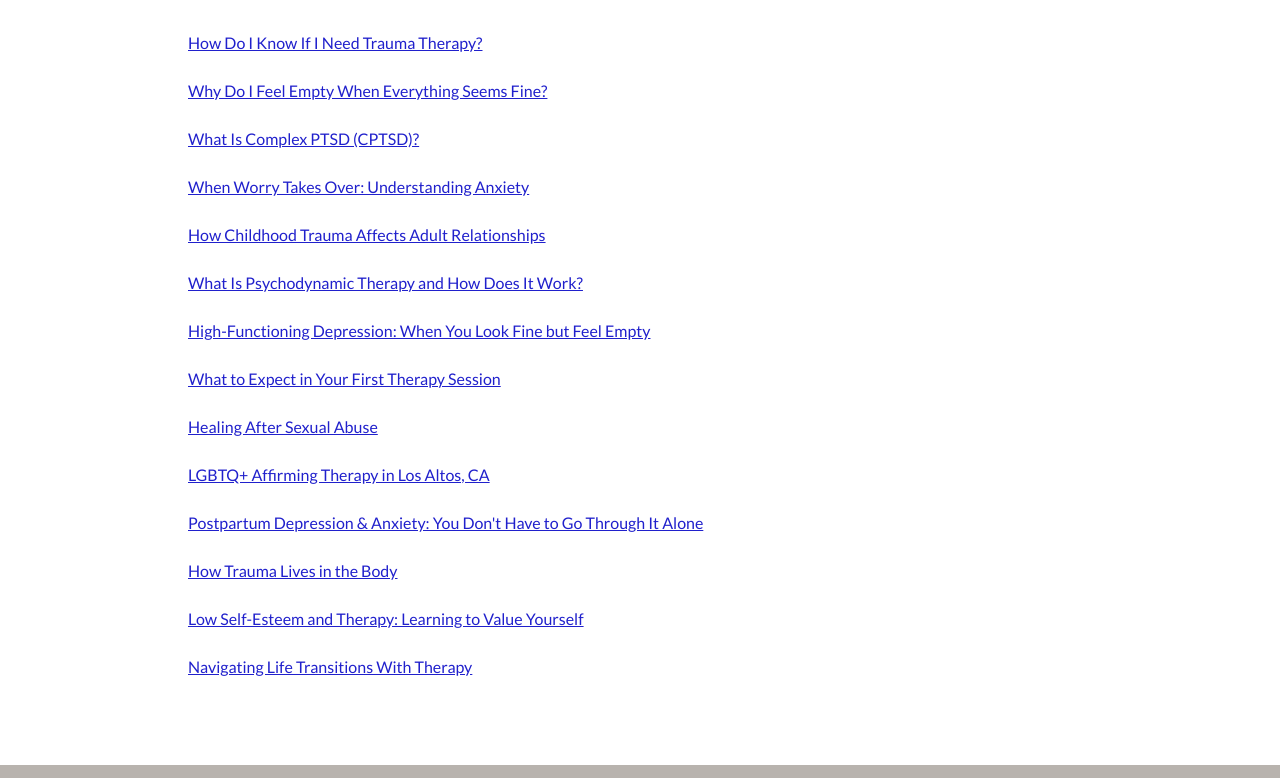
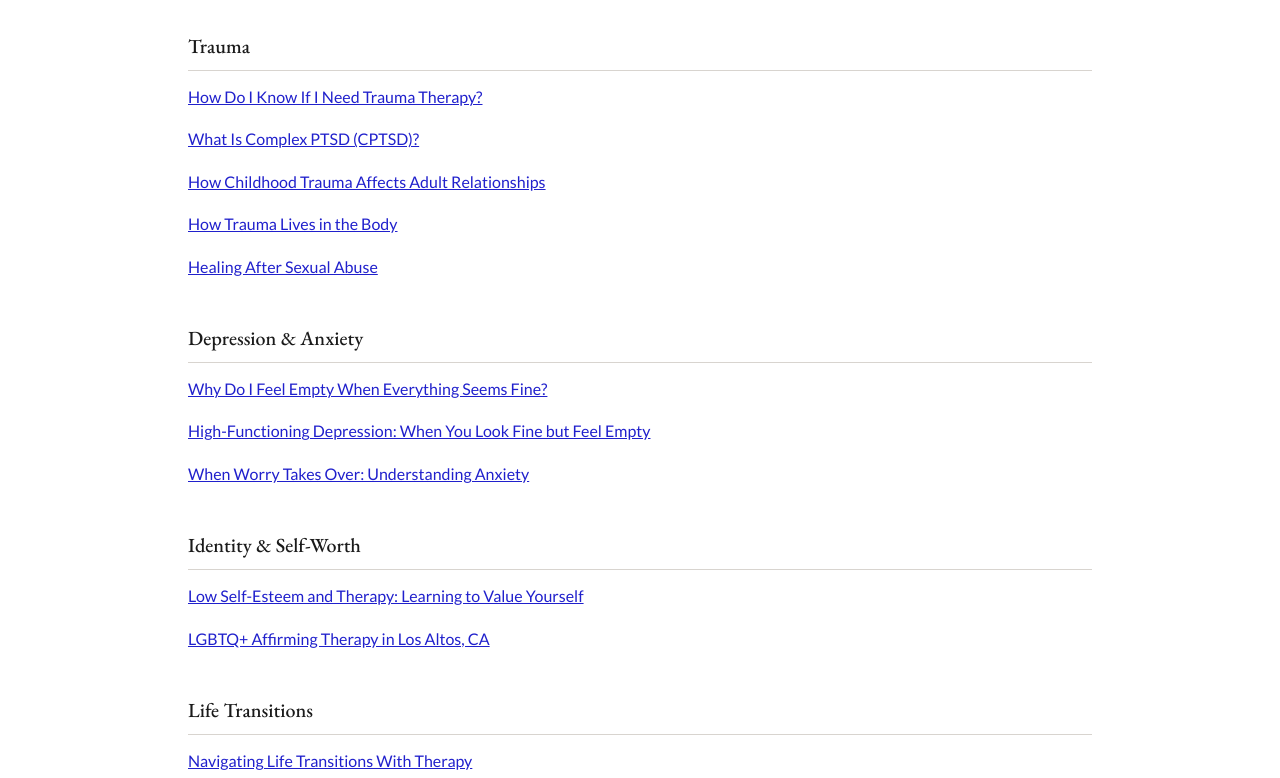
Before and after one commit to itayt-eng/hilateller-site, a plain HTML site: page articles.html in a window 1280 px wide. Shown: the part 174-952 px from the top of the page. Drawn offline with nearby package versions, Linux system fonts and the light colour scheme.

Commit message:
Organize articles page by topic with section headings
Co-Authored-By: Claude Sonnet 4.6 <noreply@anthropic.com>

```diff
--- a/articles.html
+++ b/articles.html
@@ -86,20 +86,41 @@
       <div class="container">
         <h1 class="section__title">Articles</h1>
         <nav class="articles-list" aria-label="Articles">
-          <a href="trauma-therapy.html">How Do I Know If I Need Trauma Therapy?</a>
-          <a href="feeling-empty.html">Why Do I Feel Empty When Everything Seems Fine?</a>
-          <a href="what-is-cptsd.html">What Is Complex PTSD (CPTSD)?</a>
-          <a href="anxiety-therapy.html">When Worry Takes Over: Understanding Anxiety</a>
-          <a href="childhood-trauma-relationships.html">How Childhood Trauma Affects Adult Relationships</a>
-          <a href="psychodynamic-therapy.html">What Is Psychodynamic Therapy and How Does It Work?</a>
-          <a href="high-functioning-depression.html">High-Functioning Depression: When You Look Fine but Feel Empty</a>
-          <a href="first-therapy-session.html">What to Expect in Your First Therapy Session</a>
-          <a href="healing-sexual-abuse.html">Healing After Sexual Abuse</a>
-          <a href="lgbtq-therapy.html">LGBTQ+ Affirming Therapy in Los Altos, CA</a>
-          <a href="postpartum-depression.html">Postpartum Depression &amp; Anxiety: You Don't Have to Go Through It Alone</a>
-          <a href="trauma-and-body.html">How Trauma Lives in the Body</a>
-          <a href="self-esteem-therapy.html">Low Self-Esteem and Therapy: Learning to Value Yourself</a>
-          <a href="life-transitions-therapy.html">Navigating Life Transitions With Therapy</a>
+
+          <div class="articles-group">
+            <p class="articles-group__title">Trauma</p>
+            <a href="trauma-therapy.html">How Do I Know If I Need Trauma Therapy?</a>
+            <a href="what-is-cptsd.html">What Is Complex PTSD (CPTSD)?</a>
+            <a href="childhood-trauma-relationships.html">How Childhood Trauma Affects Adult Relationships</a>
+            <a href="trauma-and-body.html">How Trauma Lives in the Body</a>
+            <a href="healing-sexual-abuse.html">Healing After Sexual Abuse</a>
+          </div>
+
+          <div class="articles-group">
+            <p class="articles-group__title">Depression &amp; Anxiety</p>
+            <a href="feeling-empty.html">Why Do I Feel Empty When Everything Seems Fine?</a>
+            <a href="high-functioning-depression.html">High-Functioning Depression: When You Look Fine but Feel Empty</a>
+            <a href="anxiety-therapy.html">When Worry Takes Over: Understanding Anxiety</a>
+          </div>
+
+          <div class="articles-group">
+            <p class="articles-group__title">Identity &amp; Self-Worth</p>
+            <a href="self-esteem-therapy.html">Low Self-Esteem and Therapy: Learning to Value Yourself</a>
+            <a href="lgbtq-therapy.html">LGBTQ+ Affirming Therapy in Los Altos, CA</a>
+          </div>
+
+          <div class="articles-group">
+            <p class="articles-group__title">Life Transitions</p>
+            <a href="life-transitions-therapy.html">Navigating Life Transitions With Therapy</a>
+            <a href="postpartum-depression.html">Postpartum Depression &amp; Anxiety: You Don't Have to Go Through It Alone</a>
+          </div>
+
+          <div class="articles-group">
+            <p class="articles-group__title">About Therapy</p>
+            <a href="psychodynamic-therapy.html">What Is Psychodynamic Therapy and How Does It Work?</a>
+            <a href="first-therapy-session.html">What to Expect in Your First Therapy Session</a>
+          </div>
+
         </nav>
       </div>
     </section>
--- a/style.css
+++ b/style.css
@@ -357,12 +357,22 @@ textarea.form__input { resize: vertical; min-height: 120px; }
    ARTICLES LIST
    ============================================================ */
 .articles-list { margin-top: 2rem; }
+.articles-group { margin-bottom: 2.5rem; }
+.articles-group__title {
+  font-family: var(--serif);
+  font-size: 1.25rem;
+  font-weight: 500;
+  color: var(--text);
+  margin-bottom: 0.75rem;
+  padding-bottom: 0.4rem;
+  border-bottom: 1px solid #d8d4cf;
+}
 .articles-list a {
   display: block;
   color: #2020cc;
   text-decoration: underline;
   font-size: 1rem;
-  margin-bottom: 1.25rem;
+  margin-bottom: 0.9rem;
 }
 .articles-list a:hover { color: #0000a0; }
 
```
